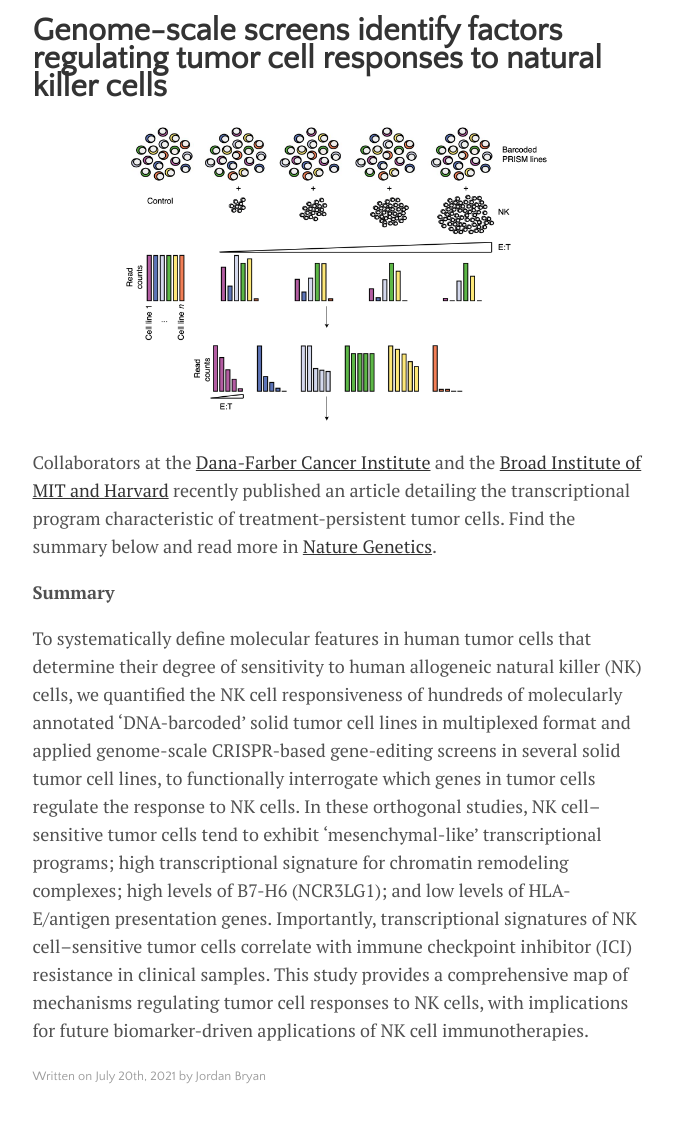
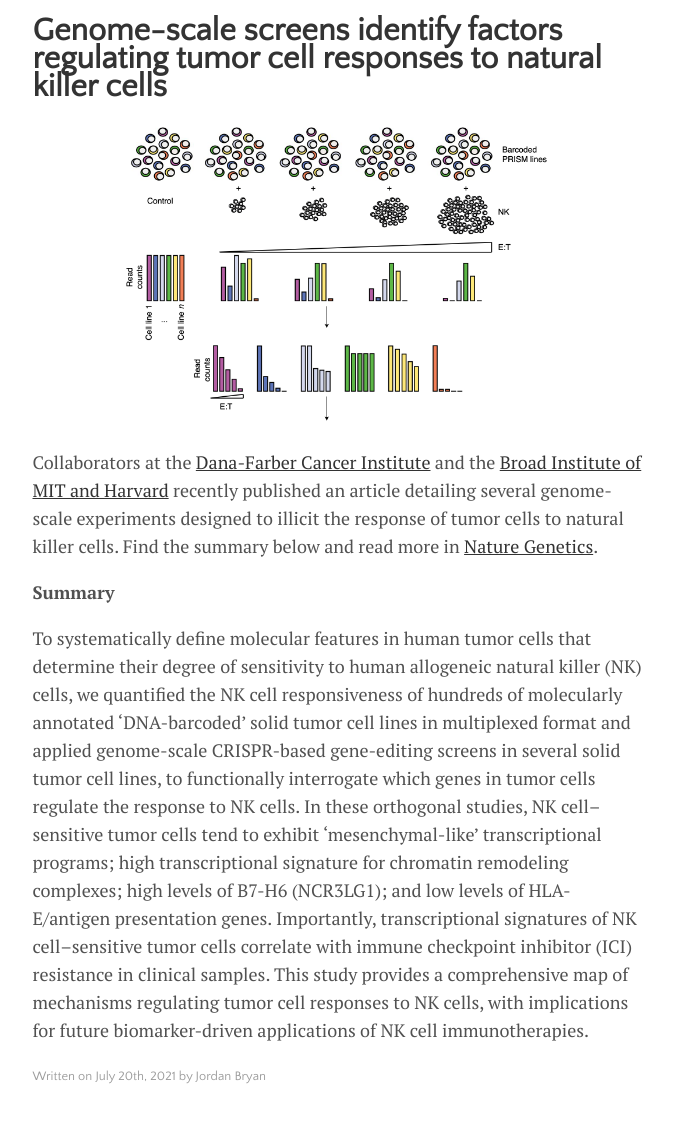
Before and after one commit to j-g-b/j-g-b.github.io, a Jekyll site: the page built from _posts/2021-07-20-nk-cells.md, in a window 1280 px wide, cut to the strip 112-1266 px from the top of the page. Shown: the top 1123 px of the strip, without its empty margins (300-973 px from the left). Built offline with Jekyll 4.4.1, drawn with Linux system fonts in a browser that asks for light colours.

Commit message:
nk cells paper

```diff
--- a/_posts/2021-07-20-nk-cells.md
+++ b/_posts/2021-07-20-nk-cells.md
@@ -7,7 +7,7 @@ tags: [documentation,sample]
 image: nk-cells.png
 ---
 
-Collaborators at the [Dana-Farber Cancer Institute](https://www.dana-farber.org) and the [Broad Institute of MIT and Harvard](https://www.broadinstitute.org) recently published an article detailing the transcriptional program characteristic of treatment-persistent tumor cells. Find the summary below and read more in [Nature Genetics](https://www.nature.com/articles/s41588-021-00889-w).
+Collaborators at the [Dana-Farber Cancer Institute](https://www.dana-farber.org) and the [Broad Institute of MIT and Harvard](https://www.broadinstitute.org) recently published an article detailing several genome-scale experiments designed to illicit the response of tumor cells to natural killer cells. Find the summary below and read more in [Nature Genetics](https://www.nature.com/articles/s41588-021-00889-w).
 
 **Summary**
 
```
